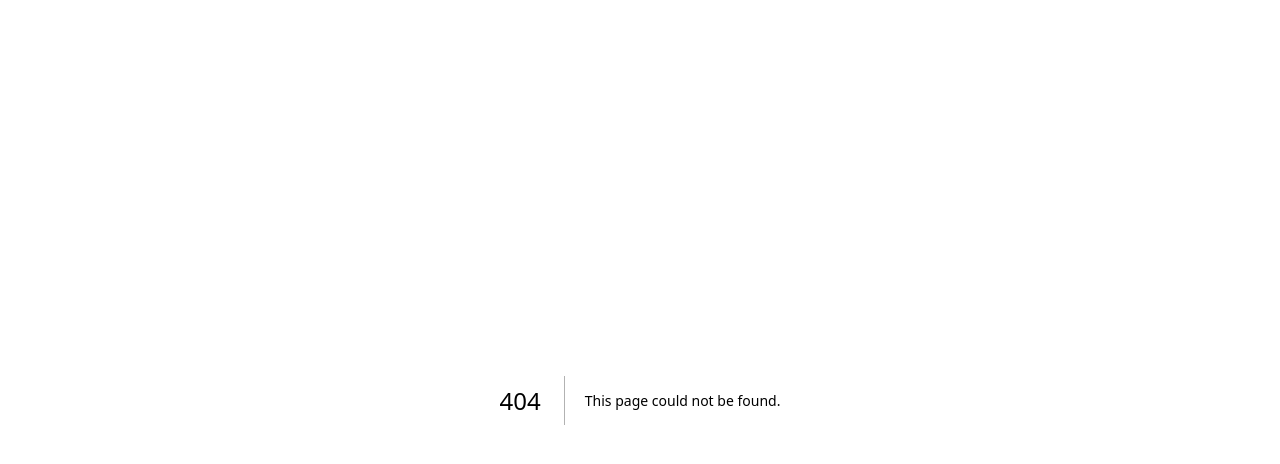
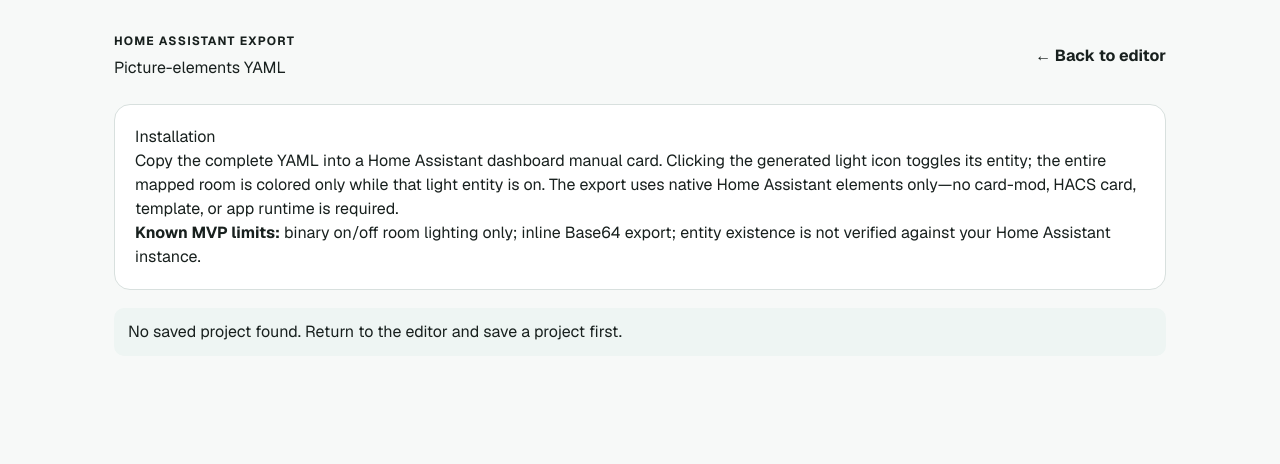
Before and after one commit to wlai-lp/interactive-floor-plan-studio, a Next.js app: page /home-assistant-export in a window 1280 px wide. Before the commit this address had no page. Shown: the top 464 px of the page. Built offline with nearby package versions, Linux system fonts and the light colour scheme.

Commit message:
feat: add Home Assistant export screen

```diff
--- /dev/null
+++ b/app/home-assistant-export/page.tsx
@@ -0,0 +1,70 @@
+"use client";
+
+import { useEffect, useMemo, useState } from "react";
+import { migrateProject } from "../project-schema.mjs";
+import { createHomeAssistantExport } from "../ha-export-workflow.mjs";
+
+const STORAGE_KEY = "floor-plan-studio-project";
+
+export default function HomeAssistantExportPage() {
+  const [project, setProject] = useState<any>(null);
+  const [status, setStatus] = useState("");
+
+  useEffect(() => {
+    try {
+      const raw = localStorage.getItem(STORAGE_KEY);
+      if (!raw) { setStatus("No saved project found. Return to the editor and save a project first."); return; }
+      setProject(migrateProject(JSON.parse(raw)).project);
+    } catch (error) {
+      setStatus(error instanceof Error ? error.message : "Unable to load the saved project.");
+    }
+  }, []);
+
+  const result = useMemo(() => project ? createHomeAssistantExport(project) : null, [project]);
+
+  const copyYaml = async () => {
+    if (!result?.yaml) return;
+    try { await navigator.clipboard.writeText(result.yaml); setStatus("Home Assistant YAML copied to clipboard."); }
+    catch { setStatus("Copy failed. Select the YAML below and copy it manually."); }
+  };
+
+  const downloadYaml = () => {
+    if (!result?.yaml) return;
+    const url = URL.createObjectURL(new Blob([result.yaml], { type: "text/yaml;charset=utf-8" }));
+    const anchor = document.createElement("a");
+    anchor.href = url; anchor.download = result.filename; anchor.click(); URL.revokeObjectURL(url);
+    setStatus(`Downloaded ${result.filename}.`);
+  };
+
+  return <main style={{maxWidth:1100,margin:"0 auto",padding:"32px 24px 64px",fontFamily:"var(--font-geist-sans)"}}>
+    <div style={{display:"flex",justifyContent:"space-between",gap:16,alignItems:"center",marginBottom:24}}>
+      <div><p style={{fontSize:12,letterSpacing:1.2,fontWeight:700,margin:0}}>HOME ASSISTANT EXPORT</p><h1 style={{margin:"6px 0 0"}}>Picture-elements YAML</h1></div>
+      <a href="/" style={{textDecoration:"none",fontWeight:700}}>← Back to editor</a>
+    </div>
+
+    <section style={{border:"1px solid #d8e0de",borderRadius:16,padding:20,marginBottom:18,background:"#fff"}}>
+      <h2 style={{marginTop:0}}>Installation</h2>
+      <p>Copy the complete YAML into a Home Assistant dashboard manual card. Clicking the generated light icon toggles its entity; the entire mapped room is colored only while that light entity is on. The export uses native Home Assistant elements only—no card-mod, HACS card, template, or app runtime is required.</p>
+      <p style={{marginBottom:0}}><b>Known MVP limits:</b> binary on/off room lighting only; inline Base64 export; entity existence is not verified against your Home Assistant instance.</p>
+    </section>
+
+    {status && <div role="status" aria-live="polite" style={{padding:"12px 14px",borderRadius:10,background:"#eef5f3",marginBottom:18}}>{status}</div>}
+
+    {result && <>
+      <section style={{border:"1px solid #d8e0de",borderRadius:16,padding:20,marginBottom:18,background:"#fff"}}>
+        <div style={{display:"flex",justifyContent:"space-between",gap:16,alignItems:"center"}}><h2 style={{margin:0}}>Validation</h2><span>{(result.bytes/1024).toFixed(1)} KiB</span></div>
+        {!result.errors.length && <p style={{color:"#176b4d"}}>Ready to export.</p>}
+        {!!result.errors.length && <ul>{result.errors.map((error:string)=><li key={error} style={{color:"#a92b2b"}}>{error}</li>)}</ul>}
+        {!!result.warnings.length && <ul>{result.warnings.map((warning:string)=><li key={warning}>{warning}</li>)}</ul>}
+      </section>
+
+      <section style={{border:"1px solid #d8e0de",borderRadius:16,padding:20,background:"#fff"}}>
+        <div style={{display:"flex",justifyContent:"space-between",gap:12,alignItems:"center",marginBottom:12,flexWrap:"wrap"}}>
+          <h2 style={{margin:0}}>Generated YAML</h2>
+          <div style={{display:"flex",gap:8}}><button onClick={copyYaml} disabled={!result.yaml}>Copy YAML</button><button onClick={downloadYaml} disabled={!result.yaml}>Download .yaml</button></div>
+        </div>
+        <textarea aria-label="Generated Home Assistant YAML" readOnly value={result.yaml || result.errors.join("\n")} style={{width:"100%",minHeight:520,fontFamily:"var(--font-geist-mono)",fontSize:12,lineHeight:1.45,padding:14,border:"1px solid #cfd8d5",borderRadius:10,resize:"vertical"}} />
+      </section>
+    </>}
+  </main>;
+}
```
